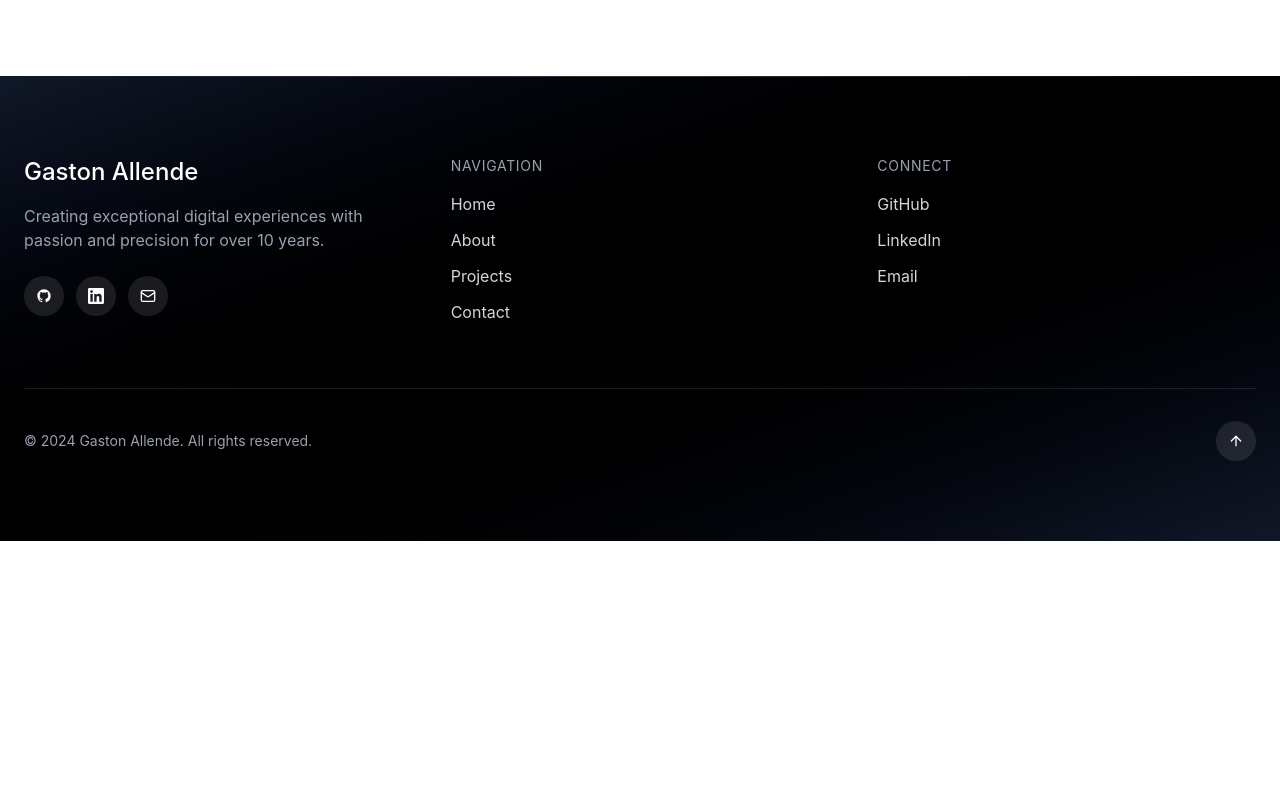
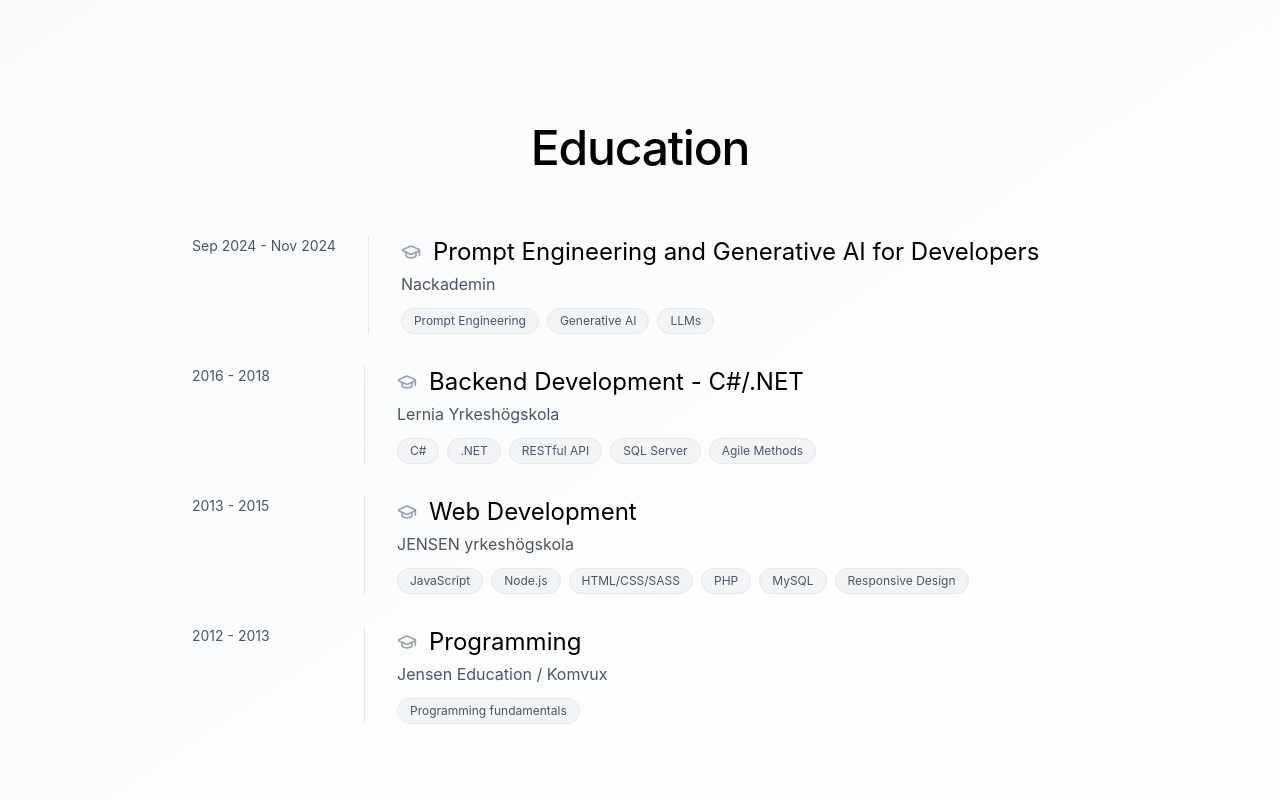
Before and after one commit to GastonAllende/personal-site, a Next.js app: page /about in a window 1280 px wide. Shown: the part 3720-4520 px from the top of the page. Before the commit the page ends 4261 px from the top, so only its background shows below. Built offline with nearby package versions, Linux system fonts and the light colour scheme.

Commit message:
add education

```diff
--- a/src/app/components/AboutContent.tsx
+++ b/src/app/components/AboutContent.tsx
@@ -1,7 +1,7 @@
 'use client';
 
 import { motion } from 'motion/react';
-import { Code2, Server, Brain, Users } from 'lucide-react';
+import { Code2, Server, Brain, Users, GraduationCap } from 'lucide-react';
 import Image from 'next/image';
 import profilePic from '../../../public/images/gaston-me.png';
 
@@ -25,6 +25,33 @@
 		icon: Users,
 		title: 'Methodology',
 		items: ['Agile / Scrum', 'Kanban', 'Git', 'Jira'],
+	},
+];
+
+const education = [
+	{
+		period: 'Sep 2024 - Nov 2024',
+		school: 'Nackademin',
+		degree: 'Prompt Engineering and Generative AI for Developers',
+		highlights: ['Prompt Engineering', 'Generative AI', 'LLMs'],
+	},
+	{
+		period: '2016 - 2018',
+		school: 'Lernia Yrkeshögskola',
+		degree: 'Backend Development - C#/.NET',
+		highlights: ['C#', '.NET', 'RESTful API', 'SQL Server', 'Agile Methods'],
+	},
+	{
+		period: '2013 - 2015',
+		school: 'JENSEN yrkeshögskola',
+		degree: 'Web Development',
+		highlights: ['JavaScript', 'Node.js', 'HTML/CSS/SASS', 'PHP', 'MySQL', 'Responsive Design'],
+	},
+	{
+		period: '2012 - 2013',
+		school: 'Jensen Education / Komvux',
+		degree: 'Programming',
+		highlights: ['Programming fundamentals'],
 	},
 ];
 
@@ -248,6 +275,53 @@
 					</div>
 				</div>
 			</section>
+
+			{/* Education */}
+			<section className="px-6 py-32 bg-linear-to-br from-gray-50 to-white dark:from-gray-900 dark:to-gray-950">
+				<div className="max-w-4xl mx-auto">
+					<motion.div
+						initial={{ opacity: 0, y: 30 }}
+						whileInView={{ opacity: 1, y: 0 }}
+						viewport={{ once: true }}
+						transition={{ duration: 0.8 }}
+						className="text-center mb-16"
+					>
+						<h2 className="text-5xl tracking-tight mb-4 text-black dark:text-white font-medium">Education</h2>
+					</motion.div>
+
+					<div className="space-y-8">
+						{education.map((item, index) => (
+							<motion.div
+								key={index}
+								initial={{ opacity: 0, x: -30 }}
+								whileInView={{ opacity: 1, x: 0 }}
+								viewport={{ once: true }}
+								transition={{ delay: index * 0.15, duration: 0.8 }}
+								className="flex gap-8 items-start"
+							>
+								<div className="text-sm text-gray-600 dark:text-gray-400 min-w-35">{item.period}</div>
+								<div className="flex-1 border-l border-gray-200 dark:border-gray-700 pl-8">
+									<div className="flex items-center gap-3 mb-1">
+										<GraduationCap className="w-5 h-5 text-gray-400 dark:text-gray-500 shrink-0" />
+										<h3 className="text-2xl text-black dark:text-white">{item.degree}</h3>
+									</div>
+									<p className="text-gray-600 dark:text-gray-400 mb-3">{item.school}</p>
+									<div className="flex flex-wrap gap-2">
+										{item.highlights.map((tag) => (
+											<span
+												key={tag}
+												className="text-xs px-3 py-1 rounded-full bg-gray-100 dark:bg-gray-800 text-gray-600 dark:text-gray-400 border border-gray-200 dark:border-gray-700"
+											>
+												{tag}
+											</span>
+										))}
+									</div>
+								</div>
+							</motion.div>
+						))}
+					</div>
+				</div>
+			</section>
 		</div>
 	);
 }
```
Also changed, not shown: 1 other file (tests, documents, lock files or other folders).
